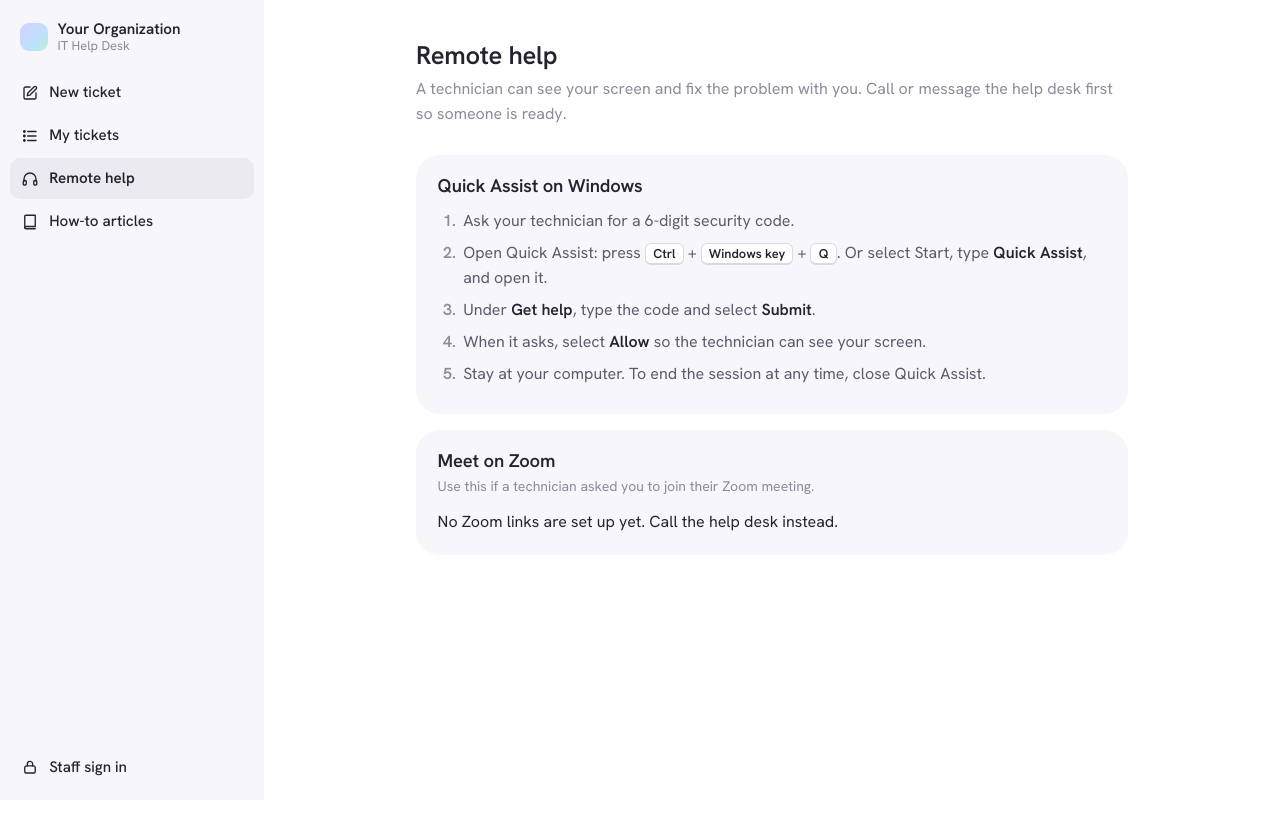
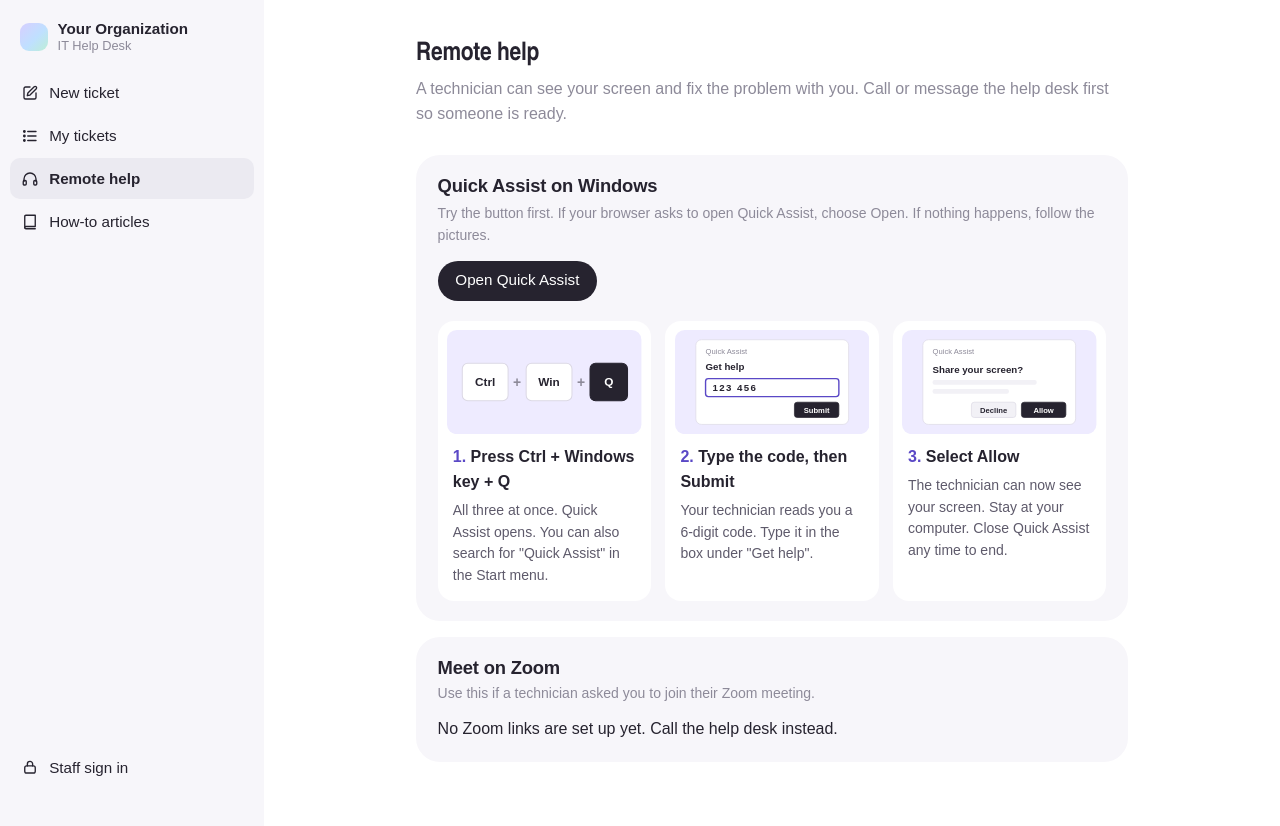
Before and after one commit to zebalz/TIXSYS, a Django app: page /remote-help/ in a window 1280 px wide. Before the commit the page ends 776 px from the top, so only its background shows below. Run offline with Django 5.2, Linux system fonts and the light colour scheme; data comes from the database, SQL or seed files in the repository; data that the repository does not hold is empty.

Commit message:
Arial/Helvetica fonts, Quick Assist button and picture guide
Switch all text to Arial / Helvetica, with Arial Narrow for headings
and ticket numbers. Nothing is downloaded for fonts now.

Remote help page: an "Open Quick Assist" button, plus a three-step
picture guide for when the button doesn't work.

Co-Authored-By: Claude Opus 5.5 <noreply@anthropic.com>
Claude-Session: https://claude.ai/code/session_01Y9HfZKVRG4yMF5PwZKv1Ka

```diff
--- a/static/css/tixsys.css
+++ b/static/css/tixsys.css
@@ -1,14 +1,6 @@
 /* TIXSYS — minimal, pastel. One stylesheet for the employee portal and the staff workspace.
-   The font is served from this server (no outside requests). */
+   Uses the fonts already on every computer (Arial / Helvetica), so nothing is downloaded. */
 
-@font-face { font-family: "Hanken Grotesk"; font-weight: 400; font-style: normal; font-display: swap;
-  src: url("../fonts/hanken-grotesk-latin-400-normal.woff2") format("woff2"); }
-@font-face { font-family: "Hanken Grotesk"; font-weight: 500; font-style: normal; font-display: swap;
-  src: url("../fonts/hanken-grotesk-latin-500-normal.woff2") format("woff2"); }
-@font-face { font-family: "Hanken Grotesk"; font-weight: 600; font-style: normal; font-display: swap;
-  src: url("../fonts/hanken-grotesk-latin-600-normal.woff2") format("woff2"); }
-@font-face { font-family: "Hanken Grotesk"; font-weight: 700; font-style: normal; font-display: swap;
-  src: url("../fonts/hanken-grotesk-latin-700-normal.woff2") format("woff2"); }
 
 :root {
   --bg: #ffffff;
@@ -45,7 +37,8 @@
   --pill: 999px;
   --shadow: 0 1px 2px rgba(38, 35, 47, 0.04), 0 10px 30px rgba(38, 35, 47, 0.07);
   --focus: color-mix(in srgb, var(--accent) 70%, #7c6cf0);
-  --font: "Hanken Grotesk", "Segoe UI", system-ui, -apple-system, sans-serif;
+  --font: Arial, "Helvetica Neue", Helvetica, sans-serif;
+  --font-narrow: "Arial Narrow", "Helvetica Neue Condensed", Arial, sans-serif;
   color-scheme: light;
 }
 
@@ -61,6 +54,7 @@ a { color: inherit; text-underline-offset: 3px; text-decoration-color: var(--lin
 a:hover { text-decoration-color: currentColor; }
 :focus-visible { outline: 2px solid var(--focus); outline-offset: 2px; border-radius: 6px; }
 h1, h2, h3 { margin: 0; line-height: 1.2; letter-spacing: -0.01em; }
+h1, .ticket-card .num, .stat b, .thread-head .num { font-family: var(--font-narrow); }
 h1 { font-size: 1.75rem; font-weight: 600; }
 h2 { font-size: 1.15rem; font-weight: 600; }
 h3 { font-size: 1rem; font-weight: 600; }
@@ -499,3 +493,27 @@ table.plain { border-collapse: collapse; width: 100%; font-size: 0.875rem; }
   .tickets .num { width: 3.25rem; }
   .filters select { min-width: 0; flex: 1 1 40%; }
 }
+
+/* Quick Assist picture guide */
+.qa-steps { list-style: none; counter-reset: qa; margin: 0; padding: 0; display: grid; grid-template-columns: repeat(3, minmax(0, 1fr)); gap: 14px; }
+.qa-steps li { counter-increment: qa; background: var(--bg); border-radius: var(--r); padding: 0.6rem 0.6rem 0.9rem; display: flex; flex-direction: column; gap: 0.3rem; }
+.qa-steps svg { width: 100%; height: auto; display: block; margin-bottom: 0.4rem; }
+.qa-steps b { font-weight: 700; padding: 0 0.35rem; }
+.qa-steps b::before { content: counter(qa) ". "; color: var(--lilac-ink); }
+.qa-steps span { color: var(--ink-2); font-size: 0.875rem; padding: 0 0.35rem; }
+.qa-bg { fill: var(--lilac); }
+.qa-key rect { fill: #fff; stroke: var(--line-2); stroke-width: 1.5; }
+.qa-key text { font: 700 17px var(--font); fill: var(--ink); text-anchor: middle; }
+.qa-hot rect, rect.qa-hot { fill: var(--ink); stroke: var(--ink); }
+.qa-key.qa-hot text { fill: #fff; }
+.qa-plus { font: 700 20px var(--font); fill: var(--ink-3); text-anchor: middle; }
+.qa-win { fill: #fff; stroke: var(--line-2); }
+.qa-title { font: 11px var(--font); fill: var(--ink-3); }
+.qa-head { font: 700 14px var(--font); fill: var(--ink); }
+.qa-input { fill: #fff; stroke: var(--lilac-ink); stroke-width: 2; }
+.qa-code { font: 700 14px var(--font); fill: var(--ink); letter-spacing: 2px; }
+.qa-btn { fill: var(--soft); stroke: var(--line-2); }
+.qa-btn-text { font: 700 11px var(--font); fill: #fff; text-anchor: middle; }
+.qa-btn-text.dark { fill: var(--ink); }
+.qa-line { fill: var(--soft); }
+@media (max-width: 760px) { .qa-steps { grid-template-columns: 1fr; } }
--- a/templates/admin/base_site.html
+++ b/templates/admin/base_site.html
@@ -1,10 +1,8 @@
-{% extends "admin/base.html" %}{% load static %}
+{% extends "admin/base.html" %}
 {% block title %}{% if subtitle %}{{ subtitle }} | {% endif %}{{ title }} | {{ site_title }}{% endblock %}
 {% block extrastyle %}{{ block.super }}<style>
-@font-face { font-family: "Hanken Grotesk"; font-weight: 400; font-display: swap; src: url("{% static 'fonts/hanken-grotesk-latin-400-normal.woff2' %}") format("woff2"); }
-@font-face { font-family: "Hanken Grotesk"; font-weight: 600; font-display: swap; src: url("{% static 'fonts/hanken-grotesk-latin-600-normal.woff2' %}") format("woff2"); }
 :root, html[data-theme="light"] {
-  --font-family-primary: "Hanken Grotesk", "Segoe UI", system-ui, sans-serif;
+  --font-family-primary: Arial, "Helvetica Neue", Helvetica, sans-serif;
   --primary: #eeebff; --secondary: #f7f6fa; --accent: #5a48c6; --primary-fg: #26232f;
   --header-bg: #f7f6fa; --header-color: #5e5a6b; --header-branding-color: #26232f; --header-link-color: #26232f;
   --breadcrumbs-bg: #ffffff; --breadcrumbs-fg: #8d8a99; --breadcrumbs-link-fg: #5a48c6;
--- /dev/null
+++ b/templates/portal/quick_assist_steps.html
@@ -0,0 +1,47 @@
+<ol class="qa-steps">
+  <li>
+    <svg viewBox="0 0 280 150" role="img" aria-labelledby="qa1">
+      <title id="qa1">Keyboard keys Ctrl, Windows and Q pressed together</title>
+      <rect x="0" y="0" width="280" height="150" rx="14" class="qa-bg"/>
+      <g class="qa-key"><rect x="22" y="48" width="66" height="54" rx="8"/><text x="55" y="81">Ctrl</text></g>
+      <text x="101" y="82" class="qa-plus">+</text>
+      <g class="qa-key"><rect x="114" y="48" width="66" height="54" rx="8"/><text x="147" y="81">Win</text></g>
+      <text x="193" y="82" class="qa-plus">+</text>
+      <g class="qa-key qa-hot"><rect x="206" y="48" width="54" height="54" rx="8"/><text x="233" y="81">Q</text></g>
+    </svg>
+    <b>Press Ctrl + Windows key + Q</b>
+    <span>All three at once. Quick Assist opens. You can also search for "Quick Assist" in the Start menu.</span>
+  </li>
+  <li>
+    <svg viewBox="0 0 280 150" role="img" aria-labelledby="qa2">
+      <title id="qa2">Quick Assist window with a box for the 6-digit code and a Submit button</title>
+      <rect x="0" y="0" width="280" height="150" rx="14" class="qa-bg"/>
+      <rect x="30" y="14" width="220" height="122" rx="8" class="qa-win"/>
+      <text x="44" y="34" class="qa-title">Quick Assist</text>
+      <text x="44" y="58" class="qa-head">Get help</text>
+      <rect x="44" y="70" width="192" height="26" rx="4" class="qa-input"/>
+      <text x="54" y="88" class="qa-code">123 456</text>
+      <rect x="172" y="104" width="64" height="22" rx="4" class="qa-btn qa-hot"/>
+      <text x="204" y="119" class="qa-btn-text">Submit</text>
+    </svg>
+    <b>Type the code, then Submit</b>
+    <span>Your technician reads you a 6-digit code. Type it in the box under "Get help".</span>
+  </li>
+  <li>
+    <svg viewBox="0 0 280 150" role="img" aria-labelledby="qa3">
+      <title id="qa3">Window asking to share your screen, with the Allow button highlighted</title>
+      <rect x="0" y="0" width="280" height="150" rx="14" class="qa-bg"/>
+      <rect x="30" y="14" width="220" height="122" rx="8" class="qa-win"/>
+      <text x="44" y="34" class="qa-title">Quick Assist</text>
+      <text x="44" y="62" class="qa-head">Share your screen?</text>
+      <rect x="44" y="72" width="150" height="7" rx="3" class="qa-line"/>
+      <rect x="44" y="85" width="110" height="7" rx="3" class="qa-line"/>
+      <rect x="100" y="104" width="64" height="22" rx="4" class="qa-btn"/>
+      <text x="132" y="119" class="qa-btn-text dark">Decline</text>
+      <rect x="172" y="104" width="64" height="22" rx="4" class="qa-btn qa-hot"/>
+      <text x="204" y="119" class="qa-btn-text">Allow</text>
+    </svg>
+    <b>Select Allow</b>
+    <span>The technician can now see your screen. Stay at your computer. Close Quick Assist any time to end.</span>
+  </li>
+</ol>
--- a/templates/portal/remote_help.html
+++ b/templates/portal/remote_help.html
@@ -7,14 +7,12 @@
 </div>
 
 <section class="card">
-  <h2 style="margin-bottom:.75rem">Quick Assist on Windows</h2>
-  <ol class="steps">
-    <li>Ask your technician for a 6-digit security code.</li>
-    <li>Open Quick Assist: press <span class="keys"><kbd>Ctrl</kbd> + <kbd>Windows key</kbd> + <kbd>Q</kbd></span>. Or select Start, type <b>Quick Assist</b>, and open it.</li>
-    <li>Under <b>Get help</b>, type the code and select <b>Submit</b>.</li>
-    <li>When it asks, select <b>Allow</b> so the technician can see your screen.</li>
-    <li>Stay at your computer. To end the session at any time, close Quick Assist.</li>
-  </ol>
+  <h2 style="margin-bottom:.4rem">Quick Assist on Windows</h2>
+  <p class="muted small">Try the button first. If your browser asks to open Quick Assist, choose Open. If nothing happens, follow the pictures.</p>
+  <div class="actions-row" style="margin:0 0 1.25rem">
+    <a class="btn" href="ms-quick-assist:">Open Quick Assist</a>
+  </div>
+  {% include "portal/quick_assist_steps.html" %}
   {% if org.remote_help_text %}<div class="notice" style="margin:1rem 0 0">{{ org.remote_help_text|linebreaksbr }}</div>{% endif %}
 </section>
 
```
Also changed, not shown: static/fonts/OFL-hanken-grotesk.txt (deleted, +0 -93 lines), README.md, static/fonts/hanken-grotesk-latin-400-normal.woff2 (deleted), static/fonts/hanken-grotesk-latin-500-normal.woff2 (deleted), static/fonts/hanken-grotesk-latin-600-normal.woff2 (deleted), static/fonts/hanken-grotesk-latin-700-normal.woff2 (deleted).
